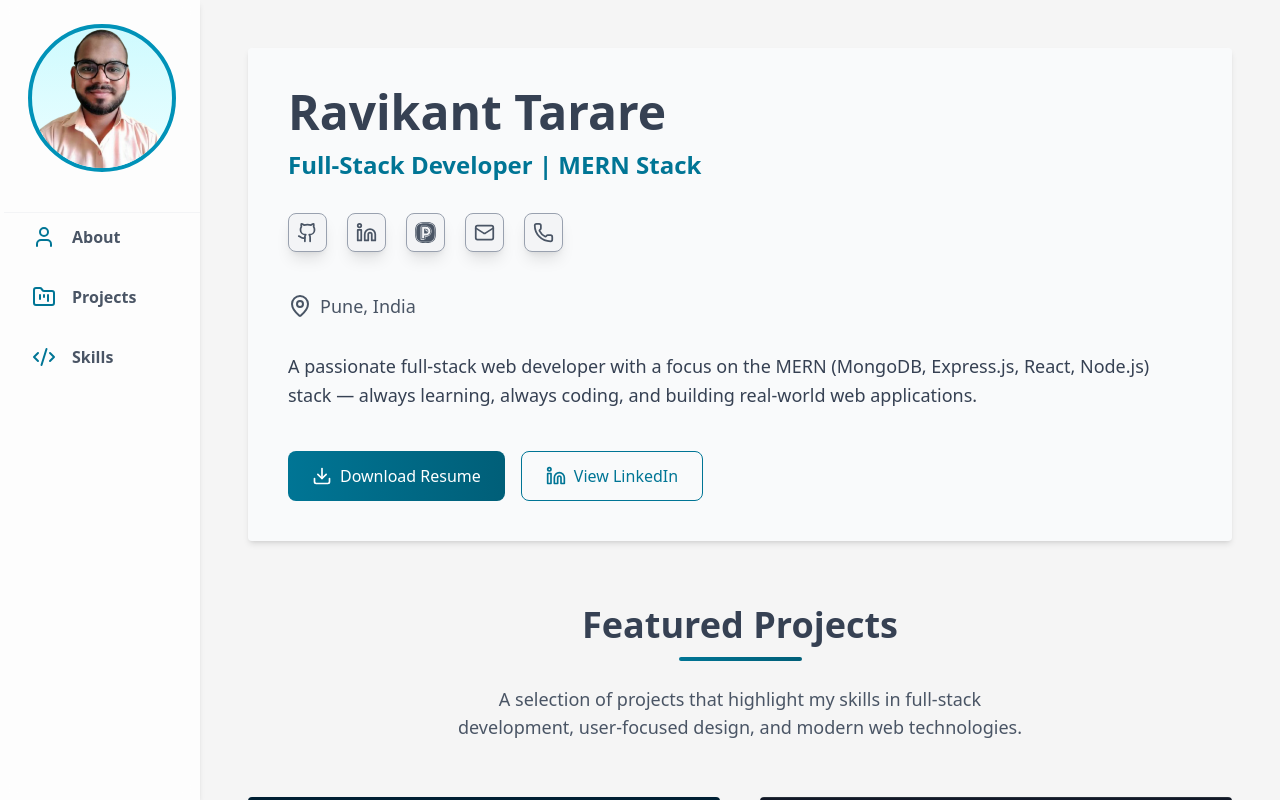
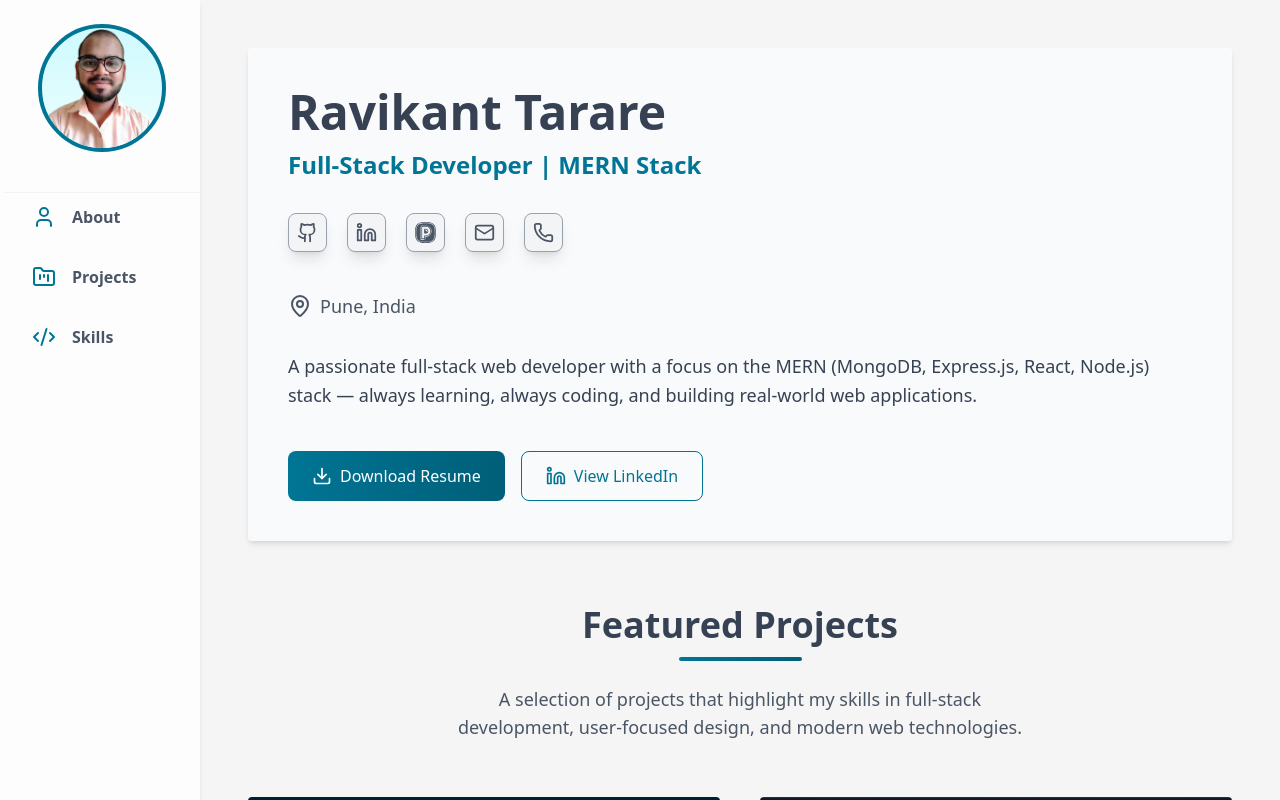
Before and after one commit to ravikanttarare95/updated_portfolio, a React (Vite) app: page / in a window 1280 px wide. Built offline with nearby package versions, Linux system fonts and the light colour scheme.

Commit message:
Changed Photo Size

```diff
--- a/src/App.jsx
+++ b/src/App.jsx
@@ -51,7 +51,7 @@ function App() {
       </button>
       {/* Sidebar */}
       <nav
-        className={`bg-white/80 backdrop-blur-sm shadow-md hover:shadow-xl transition duration-300 min-w-50 pl-1 pt-11 md:pt-6 ${
+        className={`bg-white/80 backdrop-blur-sm shadow-md hover:shadow-xl transition duration-300 min-w-50 pl-1 pt-13 md:pt-6 ${
           isNavOpen ? "flex" : "hidden"
         } max-md:fixed z-50 right-0 left-0 md:flex flex-col items-center h-screen`}
       >
@@ -59,7 +59,7 @@ function App() {
         <img
           src={MyPhoto}
           alt="My Photo"
-          className="w-37 h-37 rounded-full border-4 border-cyan-600 mb-6 bg-gradient-to-b from-cyan-100 to-cyan-50"
+          className="w-32 h-32 rounded-full border-4 border-cyan-700 mb-6 bg-gradient-to-b from-cyan-100 to-cyan-50"
         />
 
         {/* Nav links */}
```
